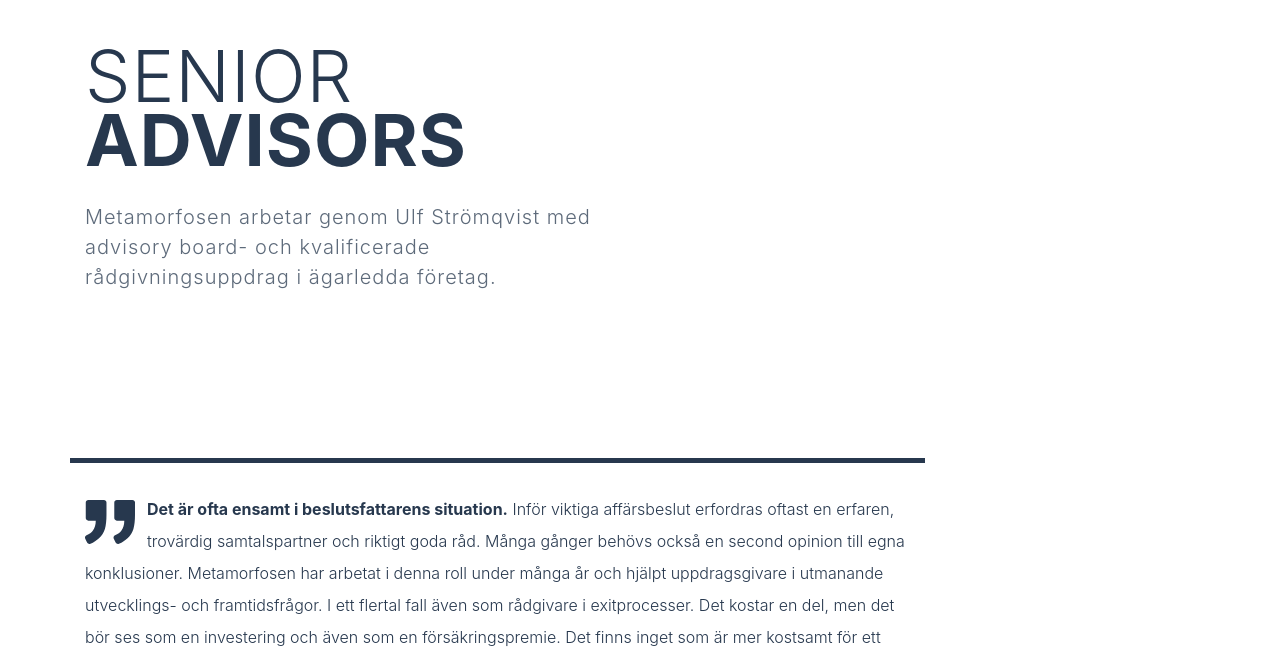
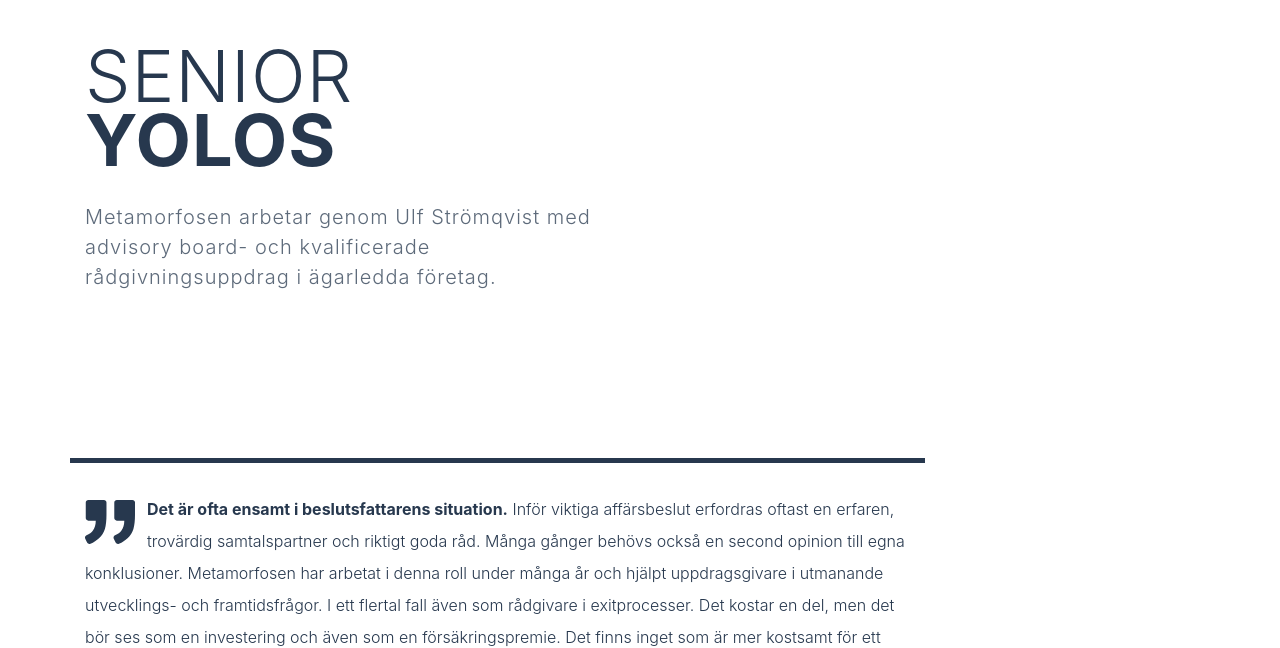
Before and after one commit to nerdmanship/metamorfosen, a plain HTML site: page index.html in a window 1280 px wide. Shown: the part 158-806 px from the top of the page. Drawn offline with Linux system fonts and the light colour scheme.

Commit message:
Update headline, subtree test

```diff
--- a/index.html
+++ b/index.html
@@ -19,7 +19,7 @@
             <div class="row">
                 <div class="col-md-8 col-lg-6">
                     <img src="./images/logo@2x.png" alt="Logotype">
-                    <h1 class="display-3 pt-3 text-uppercase">Senior<br> <span class="fatty">Advisors</span></h1>
+                    <h1 class="display-3 pt-3 text-uppercase">Senior<br> <span class="fatty">Yolos</span></h1>
                     <p class="lead ">Metamorfosen arbetar genom Ulf Strömqvist med advisory board- och kvalificerade rådgivningsuppdrag i ägarledda företag.</p>
                 </div>
             </div>
```
